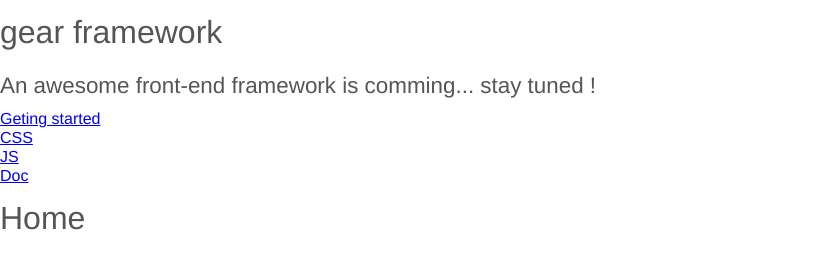
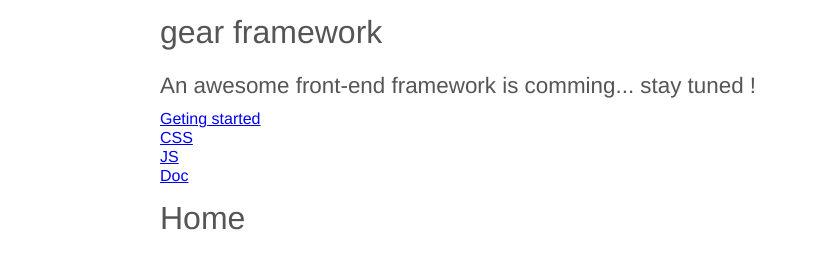
Before and after one commit to renaudtertrais/gear, a website: page index.html in a window 1280 px wide. Shown: the whole page, without its empty margins (0-817 px from the left). Drawn offline with Linux system fonts and the light colour scheme.

Commit message:
add container mixin
- first idea

```diff
--- /dev/null
+++ b/gear/scss/_responsive.scss
@@ -0,0 +1,9 @@
+@mixin container( $fluid  : true , $breakpoints : 960px , $container_class : "container"){
+	.#{$PX + $container_class}{
+		margin: auto;
+		@if( $fluid ){
+			width: 100%;
+			max-width: $breakpoints;
+		}
+	}
+}
--- a/gear/scss/gear.scss
+++ b/gear/scss/gear.scss
@@ -26,5 +26,6 @@ $TPL : ();
 // button
 @import "utilities";
 @import "init";
+@import "responsive";
 @import "typographie";
 @import "button";
--- a/index.html
+++ b/index.html
@@ -13,7 +13,7 @@
 	<script src="lib/angular-route/angular-route.js"></script>
 
 	<!-- GEAR -->
-	<link rel="stylesheet" href="dist/css/gear.min.css">
+	<link rel="stylesheet" href="dist/css/gear.css">
 
 	<!-- GH-PAGES -->
 	<script src="gh-pages/js/gear-gh-pages.js"></script>
@@ -26,12 +26,14 @@
 			<h4>An awesome front-end framework is comming... stay tuned !</h4>
 		</div>
 
-		<ul id="main-menu">
-			<li><a href="#/getting-started">Geting started</a></li>
-			<li><a href="#/css">CSS</a></li>
-			<li><a href="#/js">JS</a></li>
-			<li><a href="#/doc">Doc</a></li>
-		</ul>
+		<nav>
+			<ul id="main-menu" class="container">
+				<li><a href="#/getting-started">Geting started</a></li>
+				<li><a href="#/css">CSS</a></li>
+				<li><a href="#/js">JS</a></li>
+				<li><a href="#/doc">Doc</a></li>
+			</ul>
+		</nav>
 	</header>
 
 	<div class="container" ng-view></div>
--- a/themes/default/default.scss
+++ b/themes/default/default.scss
@@ -13,6 +13,9 @@ $colors :
 
 // * * * init * * *
 @include init( #FFF );
+
+// * * * responsive * * *
+@include container();
 
 // * * * typographie * * *
 @include headings();
```
Also changed, not shown: dist/css/gear.css, dist/css/gear.min.css.
